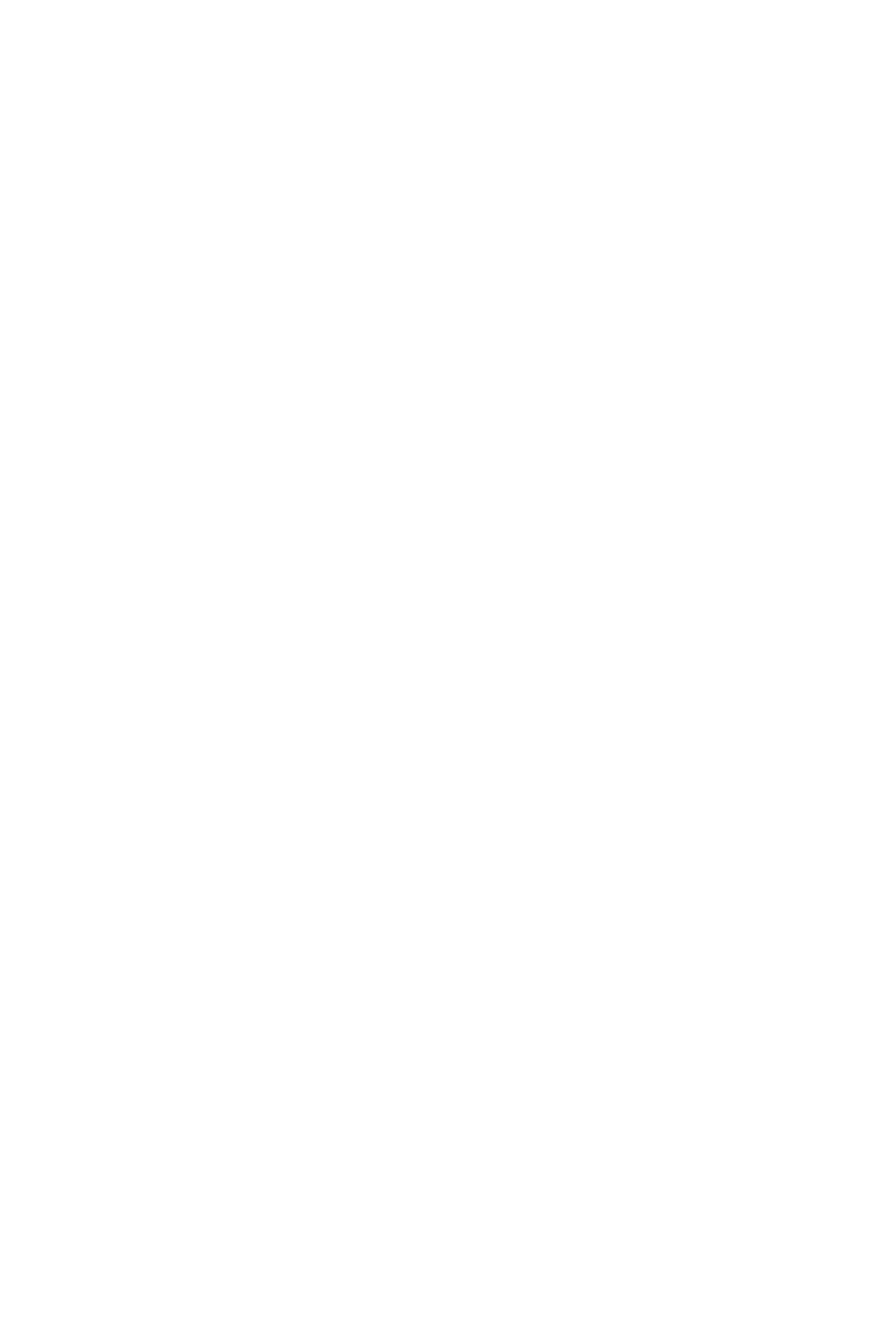
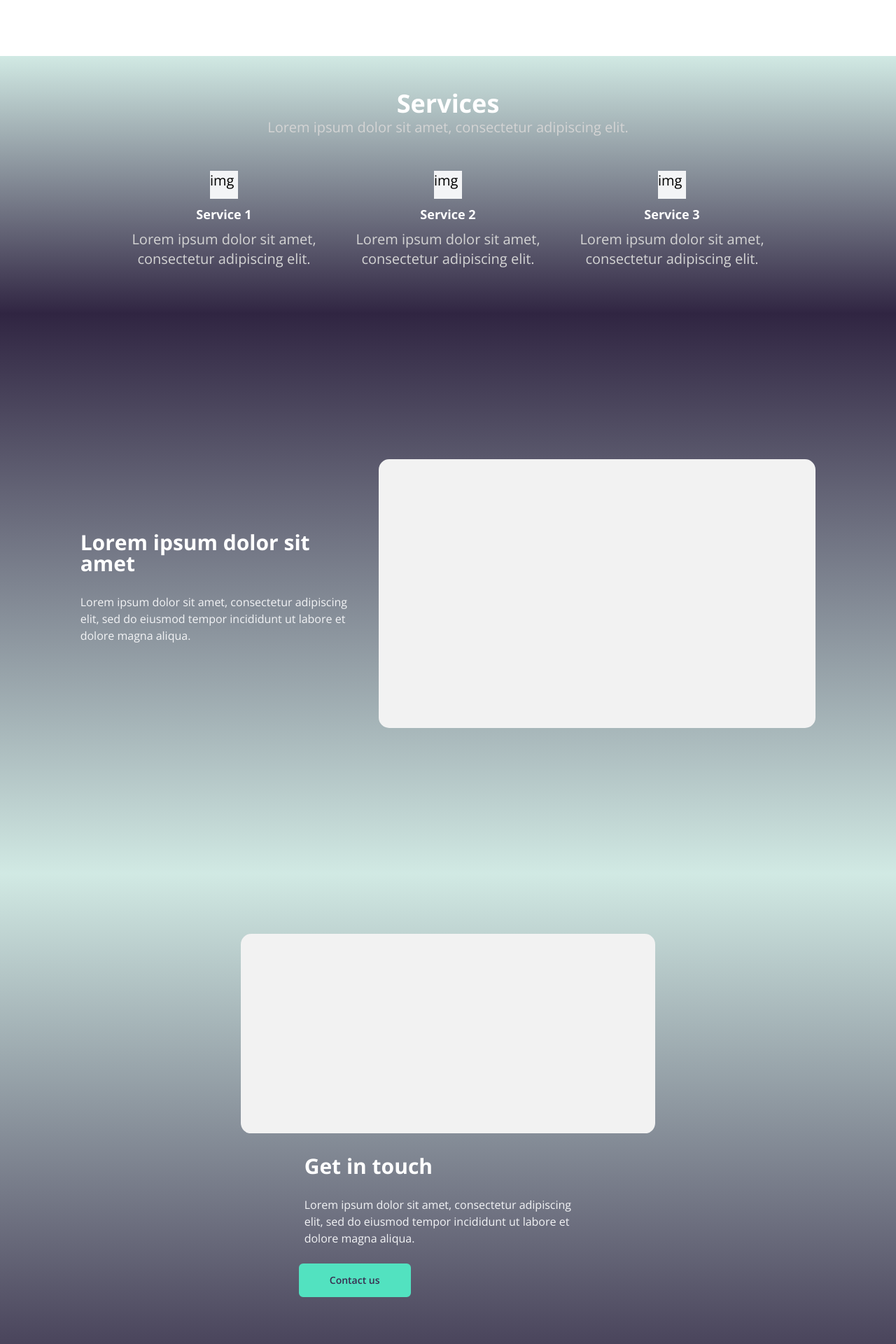
Before and after one commit to Darren-34810/cranium-fe, a React (Create React App) app: page /landing-page in a window 1280 px wide. Shown: the part 720-2640 px from the top of the page at 70% size. Before the commit the page ends 800 px from the top, so only its background shows below. Built offline with nearby package versions, Linux system fonts and the light colour scheme.

Commit message:
HTML to React Landing Page

```diff
--- a/src/App.js
+++ b/src/App.js
@@ -12,6 +12,7 @@ import Overview from "./pages/HomeDashboard/Overview";
 import DataConfiguration1 from "./pages/EventDashboard/DataConfiguration1";
 import DataConfiguration2 from "./pages/EventDashboard/DataConfiguration2";
 import DataConfiguration3 from "./pages/EventDashboard/DataConfiguration3";
+import LandingPage from "./pages/LandingPage";
 
 function App() {
   return (
@@ -29,6 +30,7 @@ function App() {
         <Route exact path={'/data-configuration-1'} component={DataConfiguration1}/>
         <Route exact path={'/data-configuration-2'} component={DataConfiguration2}/>
         <Route exact path={'/data-configuration-3'} component={DataConfiguration3}/>
+        <Route exact path={'/landing-page'} component={LandingPage}/>
 
 
         {/*<Route exact path="/event" component={EventPage} />*/}
--- /dev/null
+++ b/src/pages/LandingPage.jsx
@@ -0,0 +1,136 @@
+import TopNavbar from "../components/TopNavbar";
+
+const LandingPage = () => {
+
+    return (
+      <div>
+        <TopNavbar/>
+      <div class="bg-white h-screen sm:h-screen flex flex-col justify-center items-center">
+      <h1 class="text-3xl sm:text-3xl md:text-5xl font-black mb-4 max-w-screen-lg text-center">
+        At eripuit signiferumque sea, vel ad mucius eiusmod.
+      </h1>
+      <p class="text-base md:text-lg text-gray-400 mb-8 max-w-screen-md text-center">
+        Lorem ipsum dolor sit amet, consectetur adipiscing elit.
+      </p>
+
+      <a href="#" class="btn-primary">Join an event</a>
+
+    </div>
+
+
+
+    <div class="bg-gradient-to-b from-secondary-op to-primary-600 flex flex-col justify-center items-center py-12">
+      <h4 class="text-2xl md:text-4xl text-white font-bold text-center">
+        Services
+      </h4>
+      <p class="text-md md:text-xl text-neutral-300 max-w-screen-md text-center mb-8">
+        Lorem ipsum dolor sit amet, consectetur adipiscing elit.
+      </p>
+      <div class="flex justify-center">
+        <div class=" text-md md:text-xl flex flex-col items-center max-w-xs my-4">
+          <div class="bg-gray-100 w-10 h-10 mb-2">img</div>
+          <p class="text-lg text-white font-bold mb-2">Service 1</p>
+          <p class="text-neutral-300 text-center">Lorem ipsum dolor sit amet, consectetur adipiscing elit.</p>
+        </div>
+        <div class="text-md md:text-xl flex flex-col items-center max-w-xs my-4">
+          <div class="bg-gray-100 w-10 h-10 mb-2">img</div>
+          <p class="text-lg text-white font-bold mb-2">Service 2</p>
+          <p class="text-neutral-300 text-center">Lorem ipsum dolor sit amet, consectetur adipiscing elit.</p>
+        </div>
+        <div class="text-md md:text-xl flex flex-col items-center max-w-xs my-4">
+          <div class="bg-gray-100 w-10 h-10 mb-2">img</div>
+          <p class="text-lg text-white font-bold mb-2">Service 3</p>
+          <p class="text-neutral-300 text-center">Lorem ipsum dolor sit amet, consectetur adipiscing elit.</p>
+        </div>
+      </div>
+    </div>
+
+    <div class="bg-gradient-to-b from-primary-600 to-secondary-op min-h-screen ">
+      <div class="h-screen flex flex-wrap justify-center items-center">
+        <div class="w-2/6">
+          <h3 class="m-2 text-3xl text-white font-bold leading-none mb-3">
+            Lorem ipsum dolor sit amet
+          </h3>
+          <p class="m-2 text-gray-100 py-4">
+            Lorem ipsum dolor sit amet, consectetur adipiscing elit, sed do eiusmod tempor incididunt ut labore et
+            dolore magna aliqua.
+          </p>
+        </div>
+        <div class="w-3/6 h-5/6 sm:h-1/2 sm:w-2/2 p-2">
+          <svg class="w-full h-full">
+            <title>Image</title>
+            <rect width="100%" display="block" height="100%" rx="15" fill="#f2f2f2" />
+          </svg>
+        </div>
+      </div>
+    </div>
+
+    <div class="bg-gradient-to-b from-secondary-op to-primary-600 h-screen 2xl:h-screen">
+      <div class="h-5/6 2xl:h-screen flex flex-col 2xl:flex-row justify-center items-center">
+        <div class="w-3/6 h-5/6 sm:h-1/2 sm:w-2/2 p-6">
+          <svg class="w-full h-full">
+            <title>Image</title>
+            <rect width="100%" display="block" height="100%" rx="15" fill="#f2f2f2" />
+          </svg>
+        </div>
+        <div class="w-2/6">
+          <h3 class="m-2 text-3xl text-white font-bold leading-none mb-3">
+            Get in touch
+          </h3>
+          <p class="m-2 text-gray-100 py-4">
+            Lorem ipsum dolor sit amet, consectetur adipiscing elit, sed do eiusmod tempor incididunt ut labore et
+            dolore magna aliqua.
+          </p>
+          <a href="#" class="btn-primary">Contact us</a>
+        </div>
+      </div>
+    </div>
+    {/* <!-- Footer  -->
+ */}
+    <div class="bg-primary-700">
+      <div class="container mx-auto px-8">
+        <div class="w-full flex flex-col md:flex-row py-6">
+          <div class="flex-1 mb-6 text-white">
+            <a class="text-white no-underline hover:no-underline font-bold text-2xl lg:text-4xl" href="#">
+              CRANIUM</a>
+            <p class="mt-4 text-white no-underline hover:no-underline text-xs">© 2022 CRANIUM INDONESIA. ALL
+              RIGHTS RESERVED</p>
+            <p class="mt-4 text-grey-500 no-underline hover:no-underline text-xs">Privacy — Terms</p>
+          </div>
+
+          <div class="flex-1">
+            <p class="uppercase text-white md:mb-6">Contact</p>
+            <ul class="list-reset mb-6">
+              <li class="mt-2 inline-block mr-2 md:block md:mr-0">
+                <a href="#" class="no-underline hover:underline text-white hover:text-pink-500">Phone
+                  Number</a>
+              </li>
+              <li class="mt-2 inline-block mr-2 md:block md:mr-0">
+                <a href="#" class="no-underline hover:underline text-white hover:text-pink-500">Email
+                </a>
+              </li>
+              <li class="mt-2 inline-block mr-2 md:block md:mr-0">
+                <a href="#" class="no-underline hover:underline text-white hover:text-pink-500">Social
+                  Media</a>
+              </li>
+            </ul>
+          </div>
+          <div class="flex-1">
+            <p class="uppercase text-white md:mb-6">Company</p>
+            <ul class="list-reset mb-6">
+              <li class="mt-2 inline-block mr-2 md:block md:mr-0">
+                <a href="#" class="no-underline hover:underline text-white hover:text-pink-500">Terms</a>
+              </li>
+              <li class="mt-2 inline-block mr-2 md:block md:mr-0">
+                <a href="#" class="no-underline hover:underline text-white hover:text-pink-500">Privacy</a>
+              </li>
+            </ul>
+          </div>
+        </div>
+      </div>
+    </div>
+  </div>
+  )
+}
+
+export default LandingPage
```
